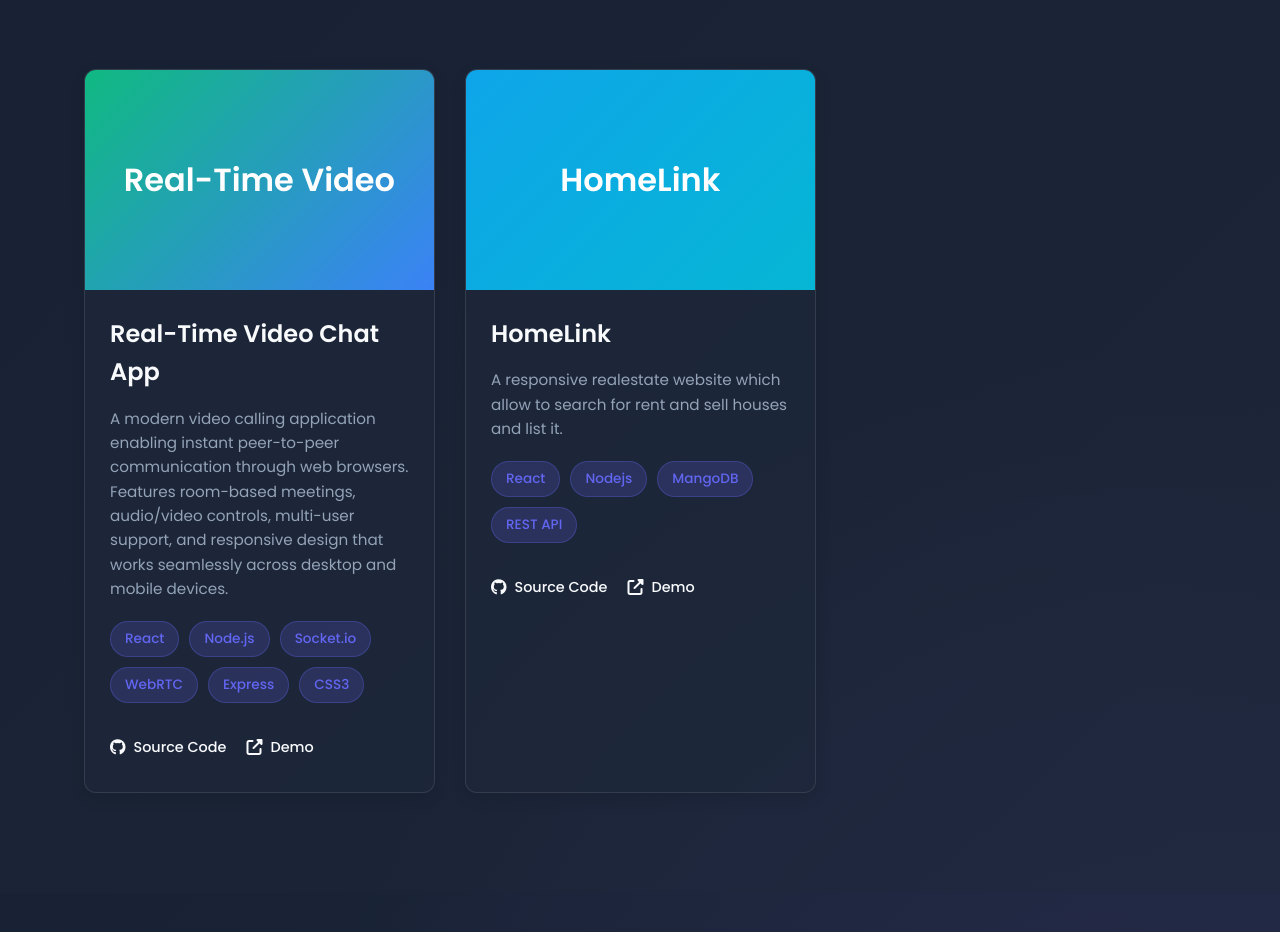
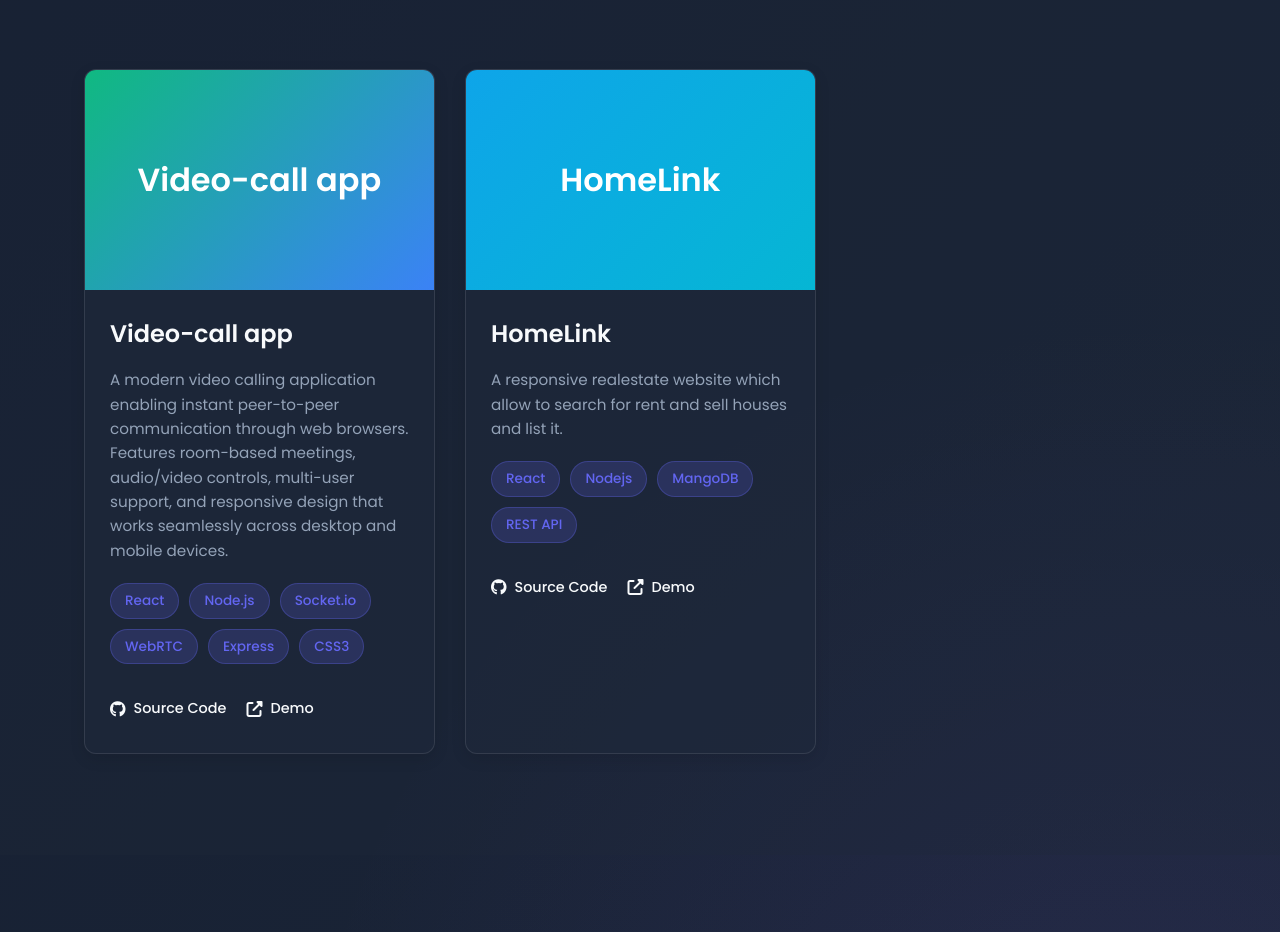
Before and after one commit to Nishant-git0/nishant-portfolio, a React (Create React App) app: page / in a window 1280 px wide. Shown: the part 2980-3912 px from the top of the page. Built offline with nearby package versions, Linux system fonts and the light colour scheme.

Commit message:
Update portfolioData.js

```diff
--- a/src/data/portfolioData.js
+++ b/src/data/portfolioData.js
@@ -36,7 +36,7 @@ export const portfolioData = {
   projects: [
     {
       id: 1,
-      title: "Real-Time Video Chat App",
+      title: "Video-call app",
       description: "A modern video calling application enabling instant peer-to-peer communication through web browsers. Features room-based meetings, audio/video controls, multi-user support, and responsive design that works seamlessly across desktop and mobile devices.",
       technologies: ["React", "Node.js", "Socket.io", "WebRTC", "Express", "CSS3"],
       gradient: "linear-gradient(135deg, #10b981, #3b82f6)",
```
